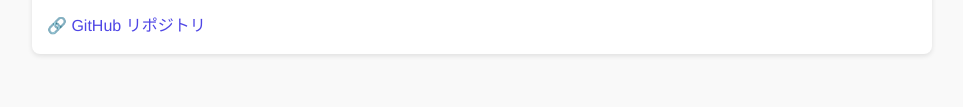
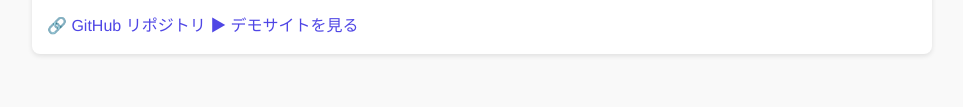
Before and after one commit to osaya11work-cyber/osadasportfolio-site, a plain HTML site: page index.html in a window 1280 px wide. Shown: the part 1379-1486 px from the top of the page, without its empty margins (158-1121 px from the left). Drawn offline with Linux system fonts and the light colour scheme.

Commit message:
Update index.html

```diff
--- a/index.html
+++ b/index.html
@@ -89,6 +89,7 @@
         <li>特徴: 軽量フレームワークFlaskを用いたCRUD機能実装</li>
       </ul>
       <a href="https://github.com/yourname/todo-app" target="_blank">🔗 GitHub リポジトリ</a>
+      <a href="https://osaya11work-cyber.github.io/TodoApp-simple/" target="_blank">▶ デモサイトを見る</a>
     </div>
   </section>
 
```
